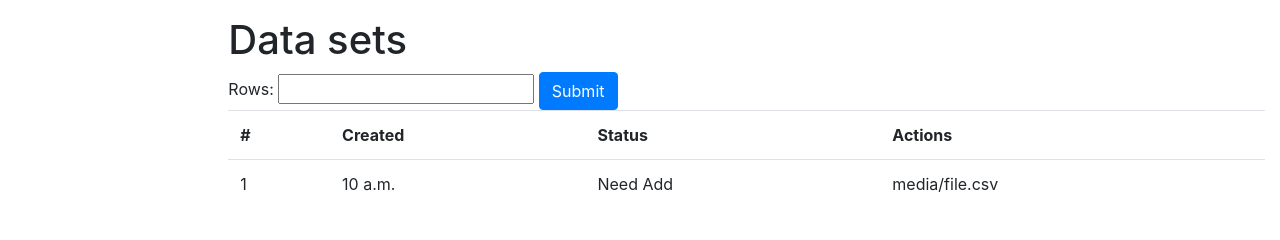
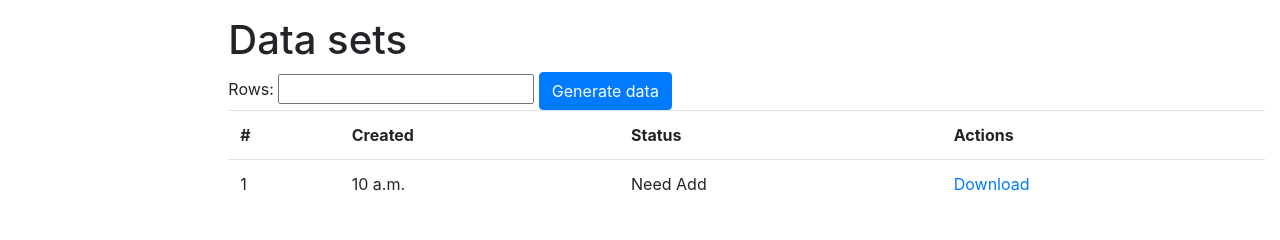
Before and after one commit to hikehikehike/fake_csv, a Django app: template templates/generating_csv/schema_detail.html in a window 1280 px wide. Shown: the part 105-345 px from the top of the page. Run offline with Django 4.2, Linux system fonts and the light colour scheme; the template is opened without the code that fills it: values that come from a table or form of the project are taken from there, others are empty; tables that the repository leaves empty hold one stand-in row (values such as "Sample post"); data that the repository does not hold is empty; some libraries are stand-ins or nearby versions.

Commit message:
Add Download data

```diff
--- a/templates/generating_csv/schema_detail.html
+++ b/templates/generating_csv/schema_detail.html
@@ -27,7 +27,7 @@
     <form action="" method="post" novalidate>
       {% csrf_token %}
       {{ csv_data_forms }}
-      <input type="submit" value="Submit" class="btn btn-primary">
+      <input type="submit" value="Generate data" class="btn btn-primary">
     </form>
 
   <table class="table">
@@ -39,12 +39,12 @@
   </tr>
 
 
-    {% for data in schema.csvdata_set.all %}
+    {% for data in csv_data %}
       <tr>
         <td>{{ data.pk }}</td>
         <td>{{ data.modified }}</td>
         <td> Need Add </td>
-        <td> media/file.csv </td>
+        <td><a id='download' href="{{ data.csv_file.url }}" class="text-primary">Download</a></td>
       </tr>
     {% endfor %}
   </table>
```
